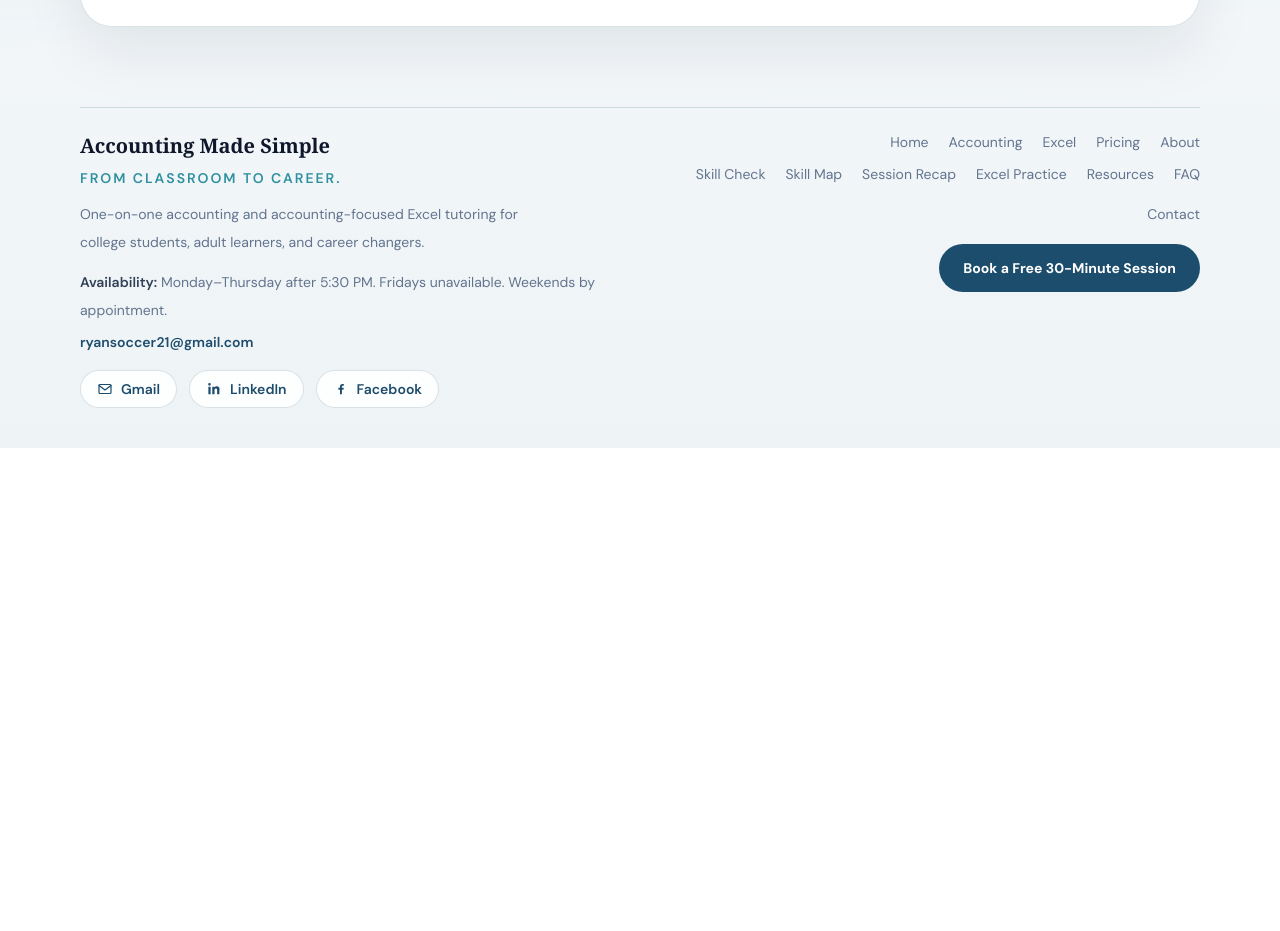
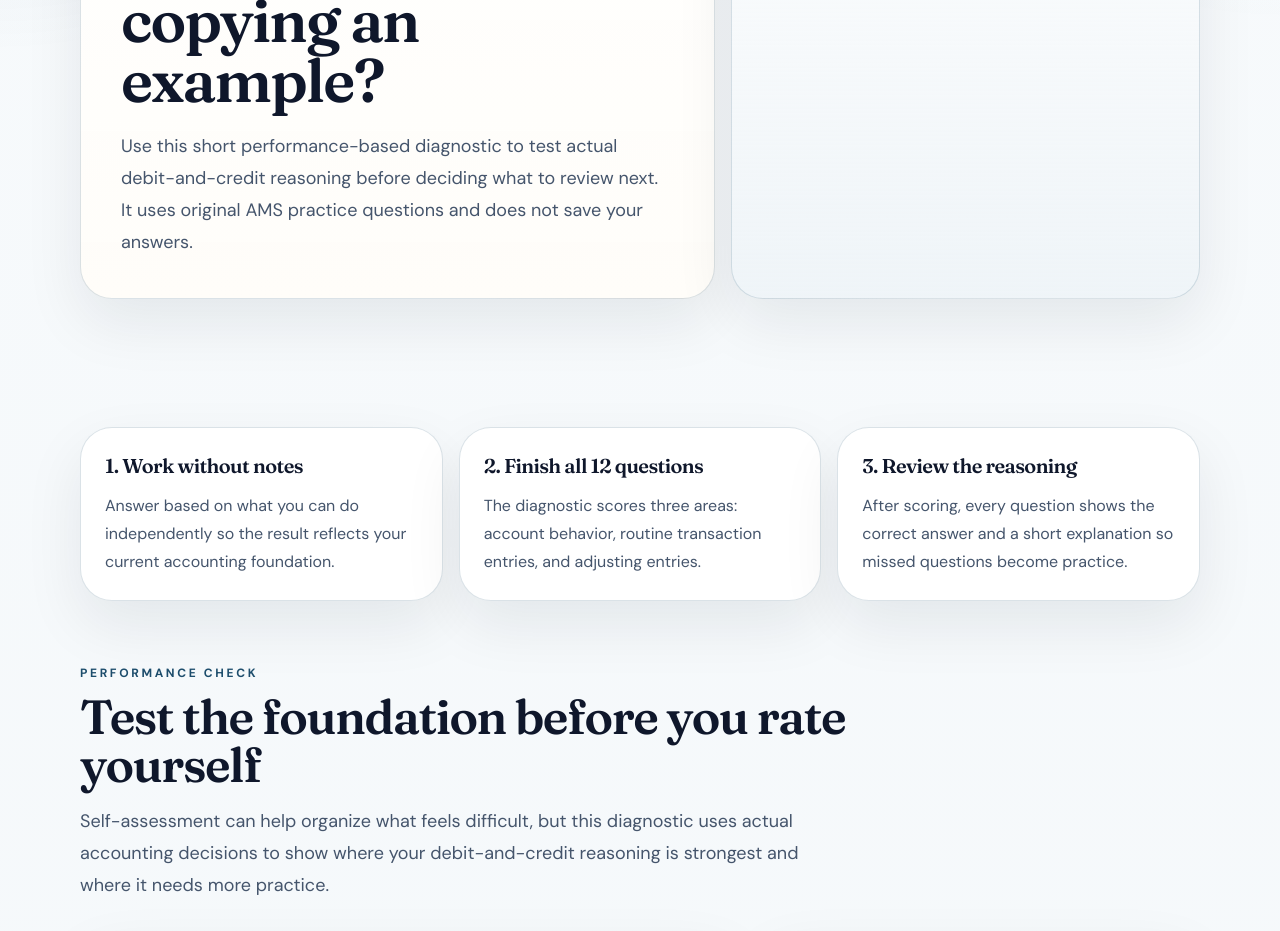
Before and after one commit to ryansoccer21-oss/accounting-made-simple, a Next.js app: page /debits-credits-skill-check in a window 1280 px wide. Before the commit this address had no page. Shown: the part 400-1331 px from the top of the page. Before the commit the page ends 848 px from the top, so only its background shows below. Built offline with nearby package versions, Linux system fonts and the light colour scheme.

Commit message:
Add debits and credits skill check page

```diff
--- /dev/null
+++ b/app/debits-credits-skill-check/page.js
@@ -0,0 +1,81 @@
+import Link from "next/link";
+import DebitsCreditsDiagnostic from "../../components/debits-credits-diagnostic";
+import PageHero from "../../components/page-hero";
+import { contactInfo } from "../../lib/site-data";
+
+export const metadata = {
+  title: "Debits & Credits Skill Check",
+  description:
+    "Take a free 12-question Debits & Credits Skill Check covering normal balances, routine journal entries, and adjusting entries with explanations and category-level results."
+};
+
+const directions = [
+  {
+    title: "1. Work without notes",
+    copy: "Answer based on what you can do independently so the result reflects your current accounting foundation."
+  },
+  {
+    title: "2. Finish all 12 questions",
+    copy: "The diagnostic scores three areas: account behavior, routine transaction entries, and adjusting entries."
+  },
+  {
+    title: "3. Review the reasoning",
+    copy: "After scoring, every question shows the correct answer and a short explanation so missed questions become practice."
+  }
+];
+
+export default function DebitsCreditsSkillCheckPage() {
+  return (
+    <>
+      <PageHero
+        eyebrow="Free Accounting Diagnostic"
+        title="Can you choose the debit and credit without copying an example?"
+        copy="Use this short performance-based diagnostic to test actual debit-and-credit reasoning before deciding what to review next. It uses original AMS practice questions and does not save your answers."
+        bullets={["12 original questions", "3 scored skill areas", "Explanations after you submit"]}
+      />
+
+      <section className="site-shell section-gap">
+        <div className="grid gap-4 md:grid-cols-3">
+          {directions.map((direction) => (
+            <article key={direction.title} className="surface-card p-6">
+              <h2 className="text-xl font-semibold text-slate-900">{direction.title}</h2>
+              <p className="mt-3 leading-7 text-slate-600">{direction.copy}</p>
+            </article>
+          ))}
+        </div>
+      </section>
+
+      <section className="site-shell pb-16">
+        <div className="mb-8 max-w-3xl">
+          <p className="eyebrow">Performance Check</p>
+          <h2 className="section-title">Test the foundation before you rate yourself</h2>
+          <p className="section-copy mt-4">
+            Self-assessment can help organize what feels difficult, but this diagnostic uses actual accounting decisions to show where your debit-and-credit reasoning is strongest and where it needs more practice.
+          </p>
+        </div>
+        <DebitsCreditsDiagnostic />
+      </section>
+
+      <section className="site-shell pb-16">
+        <article className="surface-card bg-[linear-gradient(180deg,rgba(228,237,243,0.88),rgba(255,255,255,0.98))] p-8 md:p-10">
+          <div className="grid gap-6 md:grid-cols-[minmax(0,1.15fr)_minmax(280px,0.85fr)] md:items-center">
+            <div>
+              <p className="eyebrow">What To Do With Your Result</p>
+              <h2 className="section-title max-w-[16ch]">Turn the score into a specific review plan</h2>
+              <p className="section-copy mt-5 max-w-3xl">
+                Use the category breakdown to choose your first review priority, then confirm it with a few fresh practice problems. If you book a Skill Check, bring the copied result summary so the session can start with evidence instead of guessing.
+              </p>
+            </div>
+            <div className="flex flex-col gap-3">
+              <Link className="cta-secondary" href="/skill-map">Open the AMS Skill Map</Link>
+              <Link className="cta-secondary" href="/skill-check">Open the Full Accounting Skill Check</Link>
+              <a className="cta-primary" href={contactInfo.bookingUrl} rel="noopener noreferrer" target="_blank">
+                Book a Free 30-Minute Session
+              </a>
+            </div>
+          </div>
+        </article>
+      </section>
+    </>
+  );
+}
```
